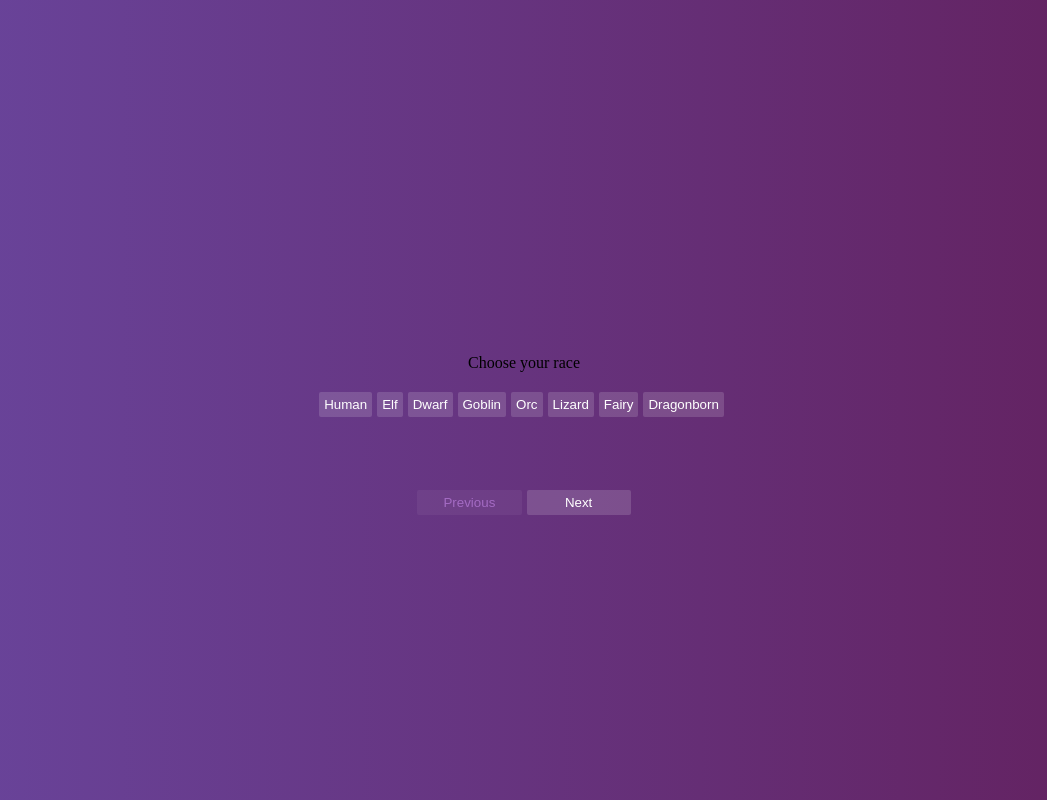
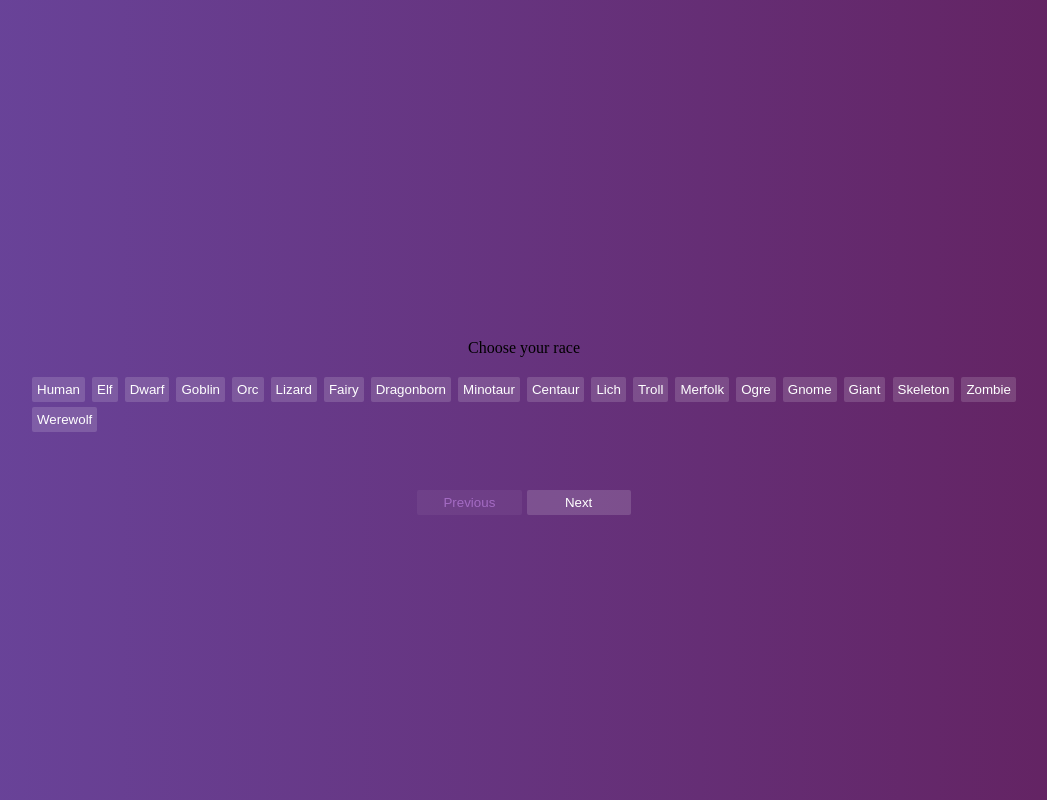
Before and after one commit to KaianGuedes/character-sheet-maker, a SvelteKit app: page / in a window 1280 px wide. Shown: the whole page, without its empty margins (116-1163 px from the left). Built offline with nearby package versions, Linux system fonts and the light colour scheme.

Commit message:
feat: JSON for steps creation

```diff
--- /dev/null
+++ b/src/lib/data.json
@@ -0,0 +1,26 @@
+{
+  "steps": [
+    {
+      "title": "Choose your race",
+      "options": [
+        "Human", "Elf", "Dwarf", "Goblin",
+        "Orc", "Lizard", "Fairy", "Dragonborn",
+        "Minotaur", "Centaur", "Lich", "Troll",
+        "Merfolk", "Ogre", "Gnome", "Giant",
+        "Skeleton", "Zombie", "Werewolf"
+      ]
+    },
+    {
+      "title": "Choose your gender",
+      "options": [
+        "Male", "Female"
+      ]
+    },
+    {
+      "title": "Choose your class",
+      "options": [
+        "Warrior", "Mage", "Archer"
+      ]
+    }
+  ]
+}
--- a/src/routes/+page.svelte
+++ b/src/routes/+page.svelte
@@ -1,36 +1,17 @@
 <script lang="ts">
     import Wizard from './wizard.svelte'
     import { Option, Sheet, Step } from "$lib/sheet";
+    import data from '$lib/data.json'
 
-    // Class Step
-    const classOptions: Option[] = [];
-    const classes: string[] = ["Warrior", "Mage", "Archer"];
-    for (const value of classes) {
-        classOptions.push(new Option(value));
-    }
+    const steps: Step[] = [];
 
-    // Race Step
-    const raceOptions: Option[] = [];
-    const races: string[] = [
-        "Human", "Elf", "Dwarf", "Goblin",
-        "Orc","Lizard", "Fairy", "Dragonborn"
-    ];
-    for (const value of races) {
-        raceOptions.push(new Option(value));
-    }
-
-    // Gender Step
-    const genderOptions: Option[] = [];
-    const genders: string[] = ["Male", "Female"];
-    for (let value in genders) {
-        genderOptions.push(new Option(genders[value]));
-    }
-
-    // Sheet Creation
-    const steps: Step[] = [];
-    steps.push(new Step("Choose your race", raceOptions));
-    steps.push(new Step("Choose your gender", genderOptions));
-    steps.push(new Step("Choose your class", classOptions))
+    data.steps.forEach(step => {
+        const options: Option[] = [];
+        step.options.forEach((value) => {
+            options.push(new Option(value));
+        })
+        steps.push(new Step(step.title, options))
+    })
 
     const sheet: Sheet = new Sheet(steps);
 </script>
@@ -39,6 +20,8 @@
 
 <style lang="scss">
     :global(body) {
+        overflow: hidden;
+        scrollbar-width: none;
         margin: 0;
         height: 100vh;
         width: 100vw;
```
